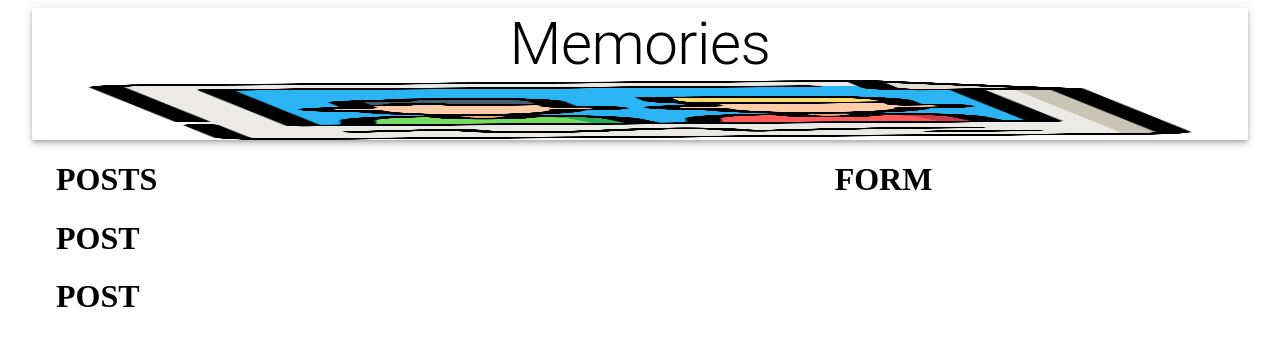
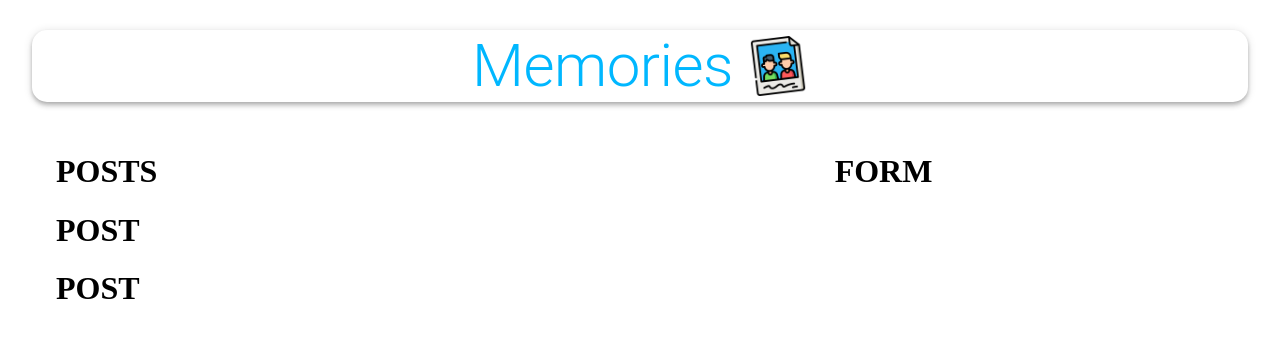
Before and after one commit to Harhat18/memories, a React (Create React App) app in the folder client/: page / in a window 1280 px wide. Shown: the top 346 px of the page. Built offline with nearby package versions, Linux system fonts and the light colour scheme.

Commit message:
add styles

```diff
--- a/client/src/App.js
+++ b/client/src/App.js
@@ -3,15 +3,22 @@
 import Posts from "./components/Posts/Posts";
 import Form from "./components/Form/Form";
 import memories from "./images/memories.png";
+import useStyles from "./styles";
 
 const App = () => {
+  const classes = useStyles();
   return (
     <Container maxWidth="lg">
-      <AppBar position="static" color="inherit">
-        <Typography variant="h2" align="center">
+      <AppBar className={classes.appBar} position="static" color="inherit">
+        <Typography className={classes.heading} variant="h2" align="center">
           Memories
         </Typography>
-        <img src={memories} alt="icon" height="60" />
+        <img
+          className={classes.image}
+          src={memories}
+          alt="memories"
+          height="60"
+        />
       </AppBar>
       <Grow in>
         <Container>
--- /dev/null
+++ b/client/src/styles.js
@@ -0,0 +1,18 @@
+import { makeStyles } from "@material-ui/core/styles";
+
+export default makeStyles(() => ({
+  appBar: {
+    borderRadius: 15,
+    margin: "30px 0",
+    display: "flex",
+    flexDirection: "row",
+    justifyContent: "center",
+    alignItems: "center",
+  },
+  heading: {
+    color: "rgba(0,183,255, 1)",
+  },
+  image: {
+    marginLeft: "15px",
+  },
+}));
```
